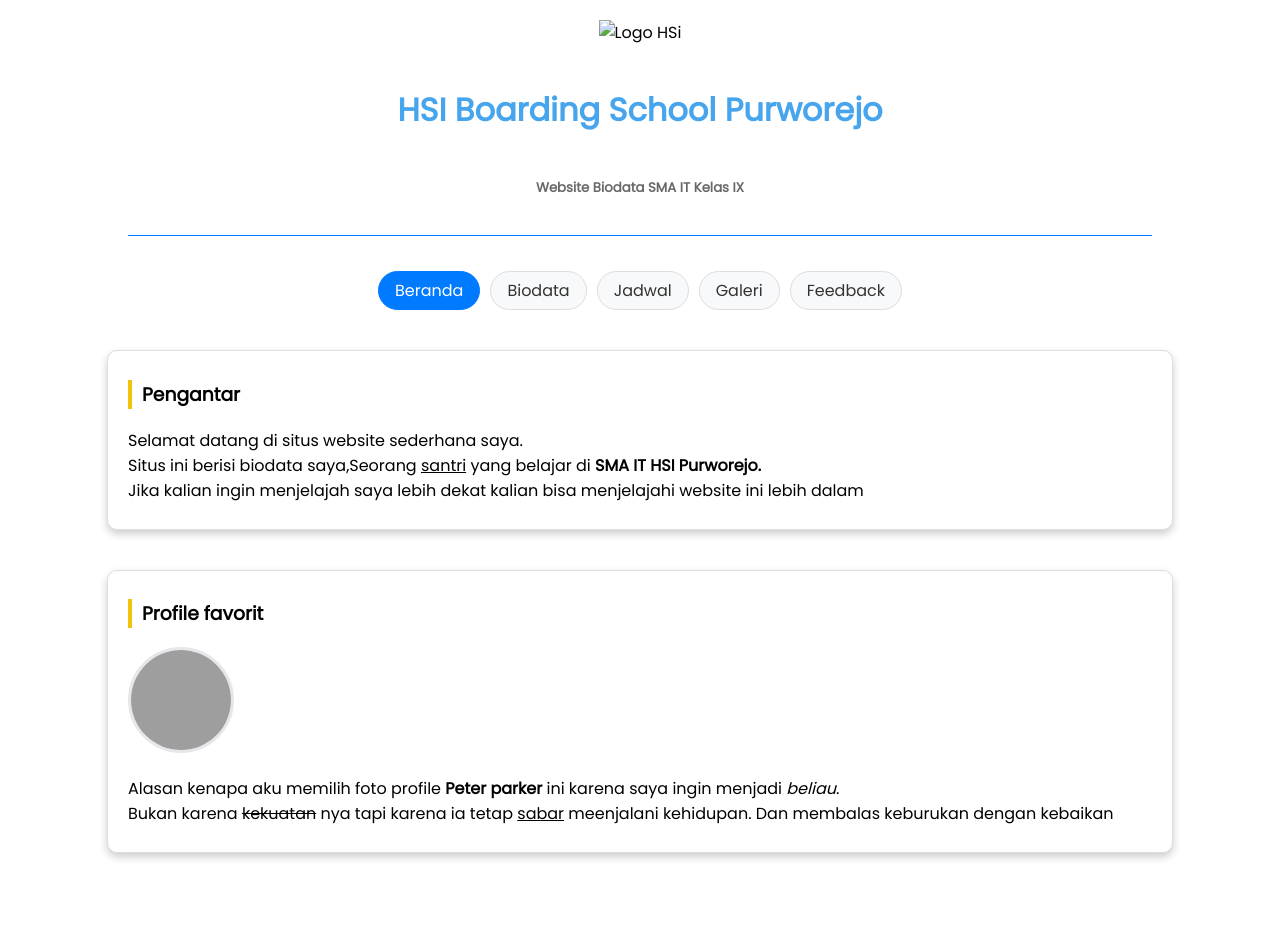
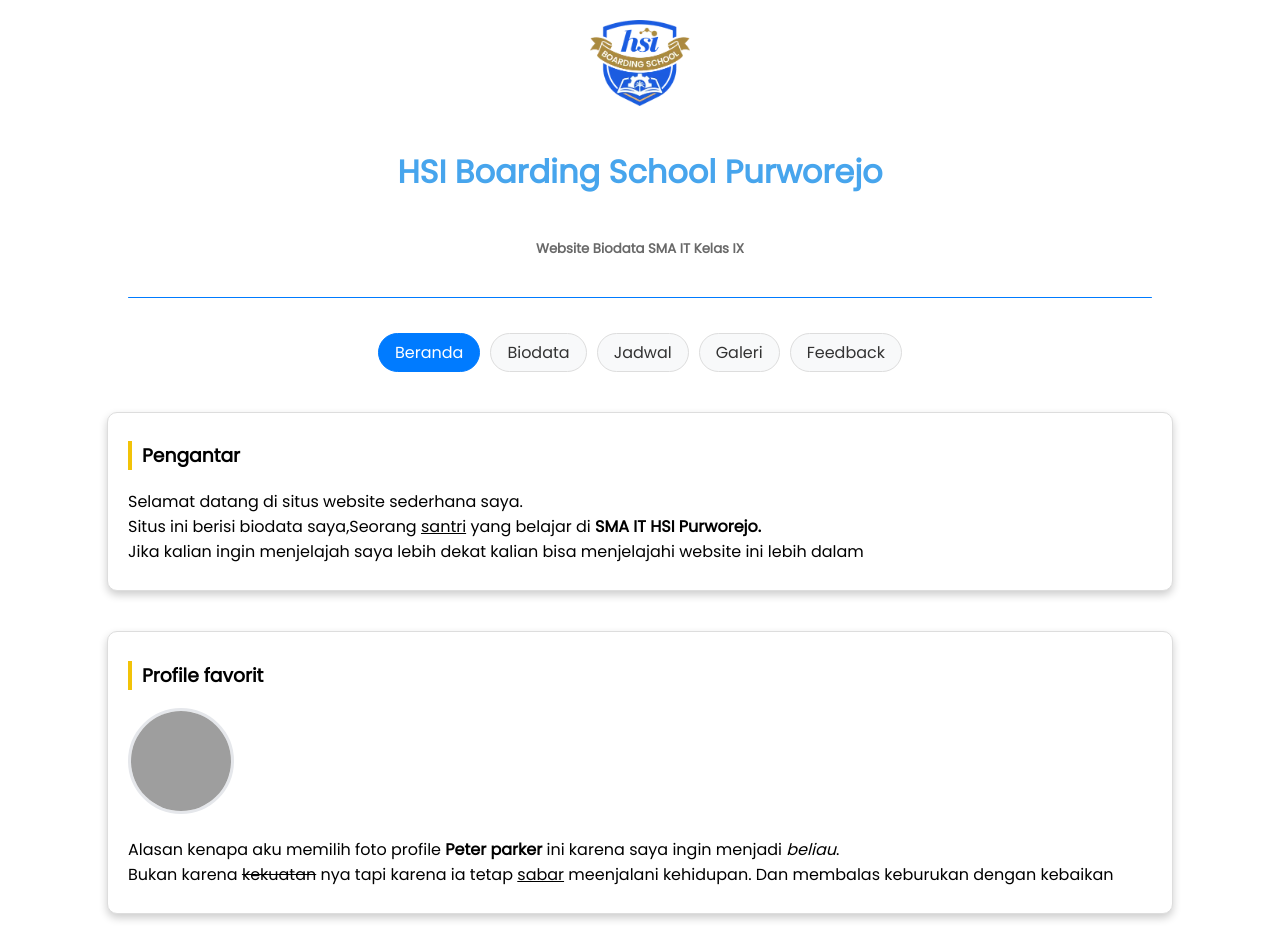
Before and after one commit to FirandaAR/FirandaAR.github.io, a plain HTML site: page index.html in a window 1280 px wide. Before the commit the page ends 873 px from the top, so only its background shows below. Drawn offline with Linux system fonts and the light colour scheme; grey boxes are pictures that could not be loaded.

Commit message:
benerin logo

```diff
--- a/index.html
+++ b/index.html
@@ -13,7 +13,7 @@
   <body class="font">
     <img
       class="logo"
-      src="../tugas-biodata-css/images/logo.webp"
+      src="../images/logo.webp"
       alt="Logo HSi"
     />
     <h1 class="judul">HSI Boarding School Purworejo</h1>
```
